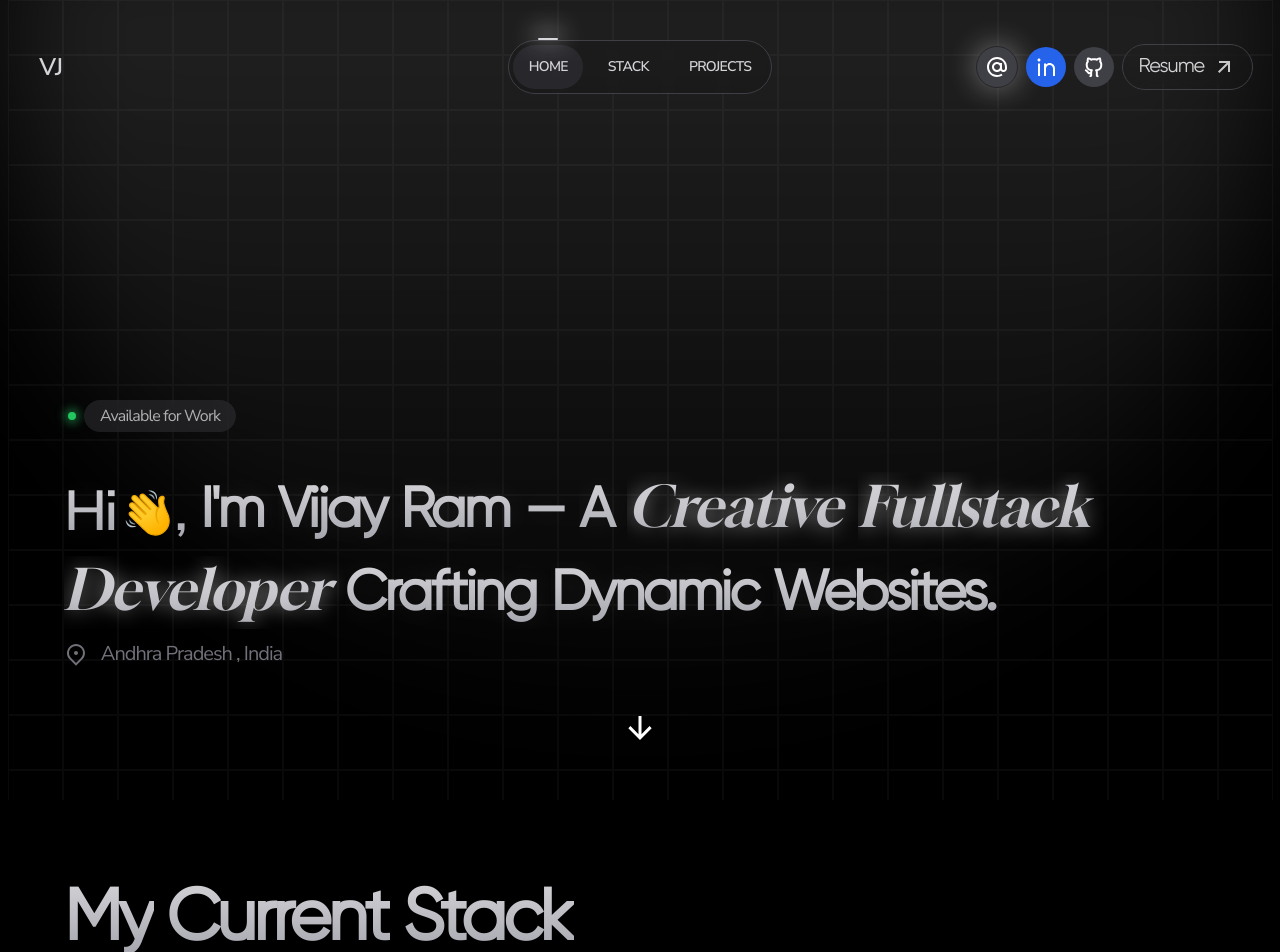
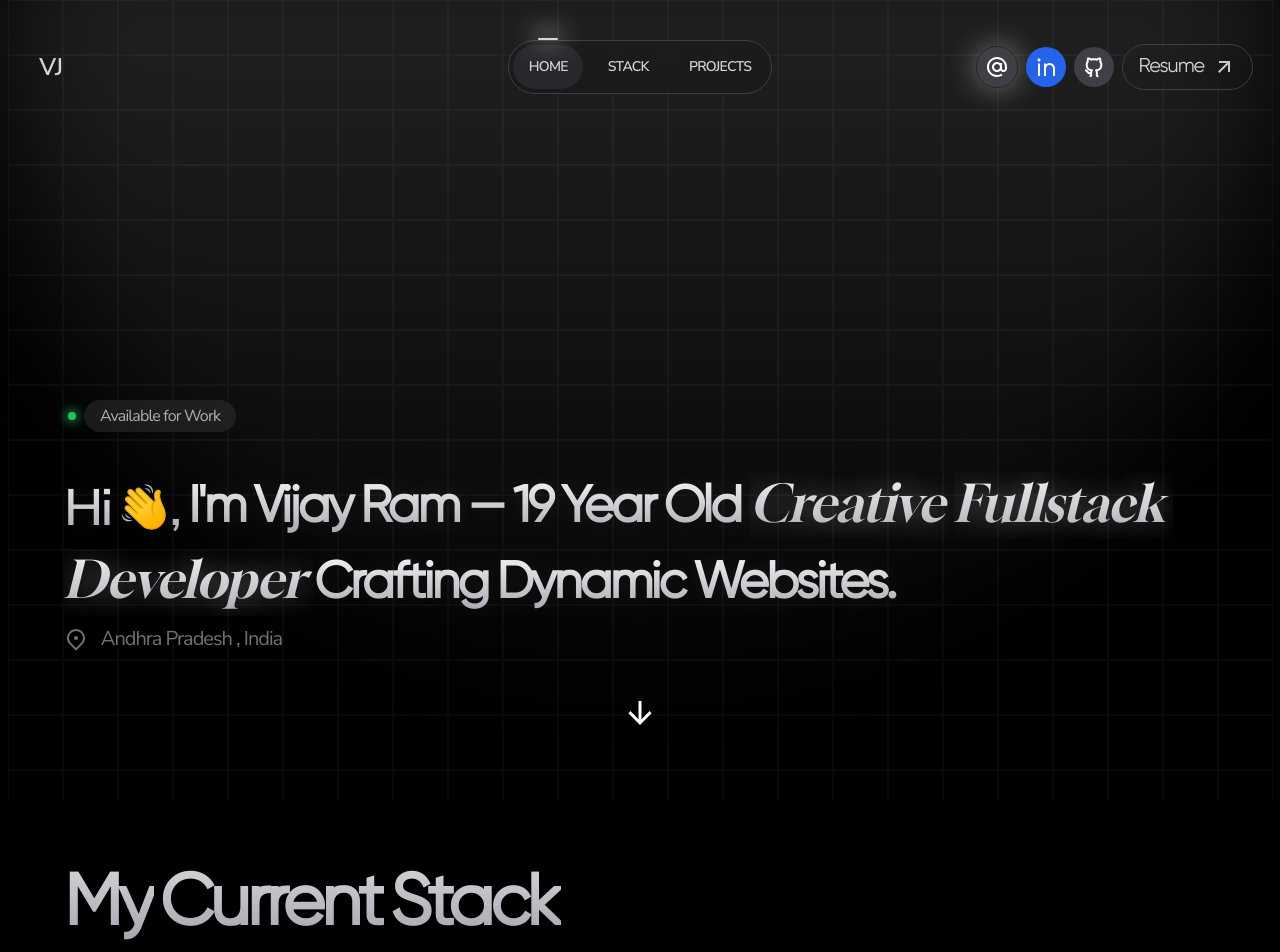
Before and after one commit to vijayram77/test, a Next.js app: page / in a window 1280 px wide. Shown: the top 952 px of the page. Built offline with nearby package versions, Linux system fonts and the light colour scheme.

Commit message:
added fonts

```diff
--- a/app/components/BoxBackGround.jsx
+++ b/app/components/BoxBackGround.jsx
@@ -2,7 +2,7 @@ import React from 'react'
 
 const BoxBackGround = () => {
   return (
-    <div className="absolute z-[9999] w-screen h-screen flex flex-wrap overflow-hidden items-center justify-center">
+    <div className="fixed z-[9999] w-screen h-screen flex flex-wrap overflow-hidden items-center justify-center">
       {Array.from({length: 1000}, (_, i) => (
         <div key={i} className="w-[55px] h-[55px] border border-zinc-700/15"></div>
       ))}
--- a/app/components/HeroSection.jsx
+++ b/app/components/HeroSection.jsx
@@ -97,13 +97,13 @@ const HeroSection = () => {
                 </div>
                 <h1 ref={availRef} className='text-zinc-300/80 bg-zinc-700/40 backdrop-blur px-4 py-1 rounded-full tracking-tighter origin-bottom-left'>Available for Work</h1>
             </div>
-            <h1 onMouseEnter={moveHand} className='relative text-[4.4vmax] leading-none font-semibold select-none'>
+            <h1 onMouseEnter={moveHand} className='relative text-[4vmax] leading-none font-semibold select-none'>
                 {
-                    "Hi, I'm Vijay Ram — a Creative Fullstack Developer Crafting Dynamic Websites.".split(" ").map((item, index) => (
-                        <div className='inline-block overflow-hidden ' key={index}><span className={`span [text-shadow:_0px_0px_30px_rgb(255_255_255_/_10%)] inline-block pr-[1.2vmax]  py-[0.7vmin] font-[Gilroy]  bg-gradient-to-b from-zinc-300 to-zinc-400 capitalize text-transparent bg-clip-text tracking-tighter `}>
+                    "Hi, I'm Vijay Ram — 19 year old Creative Fullstack Developer Crafting Dynamic Websites.".split(" ").map((item, index) => (
+                        <div className='inline-block overflow-hidden ' key={index}><span className={`span [text-shadow:_0px_0px_30px_rgb(255_255_255_/_10%)] inline-block pr-[0.7vmax]  py-[0.7vmin] font-[Gilroy]  bg-gradient-to-b from-zinc-100 to-zinc-400 capitalize text-transparent bg-clip-text tracking-tighter `}>
                             {item === " " ? "\u00A0" : item == "Hi," ? <div className='flex items-end'><span className='pr-2 inline-block'>Hi </span><div  ref={Hand} className='inline-block w-[4vmax]'>
                                 <Image src={hand} width={40} height={40} alt='hand' className='inline-block w-full' />
-                            </div>,</div> : item == "Creative" || item == "Fullstack" || item == "Developer" ? <i className='inline-block [text-shadow:_0px_0px_20px_rgb(255_255_255_/_50%)] tracking-normal font-light font-[Gloock] '>{item}</i> : item }
+                            </div>,</div> : item == "Creative" || item == "Fullstack" || item == "Developer" ? <i className='inline-block [text-shadow:_0px_0px_30px_rgb(255_255_255_/_40%)] tracking-normal font-light font-[Gloock] '>{item}</i> : item }
                         </span></div>
                     ))
                 }
--- a/app/components/Title.jsx
+++ b/app/components/Title.jsx
@@ -5,7 +5,7 @@ import { motion } from 'framer-motion';
 const ProjectsTitle = ({title}) => {
 
   return (
-    <div className=' w-full mb-[5vh] select-none flex gap-[1vmax] '>
+    <div className=' w-full mb-[5vh] select-none flex gap-[0.5vmax] '>
 
           {
             title.split(" ").map((item , index) => (
--- a/app/projects/Project.jsx
+++ b/app/projects/Project.jsx
@@ -27,7 +27,7 @@ const Project = ({ title, desc, href, src, bgColor, date, tools }) => {
                 >
                     <div className="absolute top-0 w-[100%] left-1/2 -translate-x-1/2 h-[1px] bg-gradient-to-r from-zinc-900 via-zinc-500 to-zinc-900" />
                     <div ref={gradientRef} className={`absolute md:opacity-0 top-0 w-[100%] left-1/2 -translate-x-1/2 h-full bg-gradient-to-t from-[#101010] ${bgColor == "#194A69" ? " to-[#194A69] " : "to-[#3D2B74] "} `} />
-                    <div className="absolute top-0 w-[100%] left-1/2 -translate-x-1/2 h-full bg-gradient-to-r from-[#202020b1] to-[#202020b1] via-transparent " />
+                    <div className="absolute top-0 w-[100%] left-1/2 -translate-x-1/2 h-full bg-gradient-to-r from-[#202020ad] to-[#202020ad] via-[#20202057] " />
                     <div className="p-6 relative flex justify-between items-start">
                         <div className="">
                             <h2 className="bg-gradient-to-b [text-shadow:_0px_0px_15px_rgb(255_255_255_/_15%)] from-zinc-300 to-zinc-300/95 text-transparent bg-clip-text text-3xl md:text-2xl leading-none py-1 font-[Nunito] tracking-tighter capitalize font-semibold mb-2">
```
